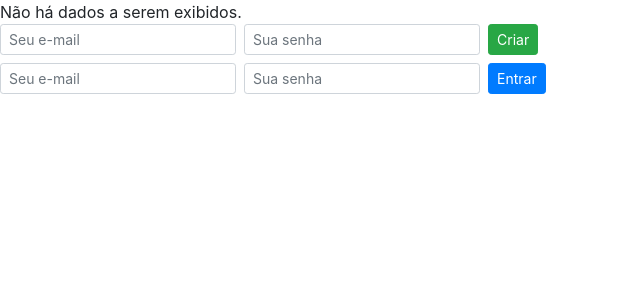
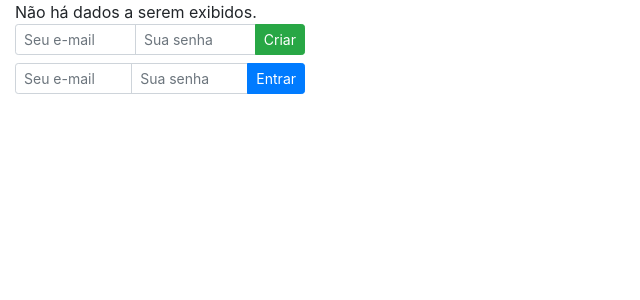
Before and after one commit to andrebomalves/comentaki-andre, a React (Create React App) app: page / in a window 1280 px wide. Shown: the top 300 px of the page, without its empty margins (0-640 px from the left). Built offline with nearby package versions, Linux system fonts and the light colour scheme; no server answers; the database is empty.

Commit message:
fim da estilizacao

```diff
--- a/src/App.js
+++ b/src/App.js
@@ -11,7 +11,7 @@ function App() {
 
   return (
     <AuthProvider>
-    <div>
+    <div className='col-3'>
       <NewComment />
       <Comments />
       <CreateUser />
--- a/src/Comments.js
+++ b/src/Comments.js
@@ -15,11 +15,14 @@ function Comments() {
   }
 
   return (
-    <ul class='list-group' >{
+    <div>
+    <ul className='list-group' style={{ height: 300, overflowY:'scroll' }} >{
     ids.map((id) => {
       return <Comment key={id} comment={data[id]} />
     }) }
     </ul>
+    <br />
+    </div>
   )
 }
 
--- a/src/CreateUser.js
+++ b/src/CreateUser.js
@@ -16,13 +16,14 @@ function CreateUser() {
   }
 
   return (
-    <div className='form-inline'>
+    <div className='input-group'>
       {auth.createUser.createUserState.error !== '' &&
         <p>{auth.createUser.createUserState.error}</p>
       }
-      <div>
-        <input type='text' className="form-control form-control-sm mb-2 mr-sm-2"  placeholder='Seu e-mail' value={form.email} onChange={onChange('email')} />
-        <input type='password' className="form-control form-control-sm mb-2 mr-sm-2"  placeholder='Sua senha' value={form.passwd} onChange={onChange('passwd')} />
+      <input type='text' className="form-control form-control-sm mb-2 "  placeholder='Seu e-mail' value={form.email} onChange={onChange('email')} />
+        <input type='password' className="form-control form-control-sm mb-2 "  placeholder='Sua senha' value={form.passwd} onChange={onChange('passwd')} />
+
+      <div className='input-group-append'>
         <button className='btn btn-sm btn-success mb-2' onClick={() => { auth.createUser.createUser(form.email, form.passwd) }}>Criar</button>
       </div>
     </div>
--- a/src/NewComment.js
+++ b/src/NewComment.js
@@ -32,7 +32,7 @@ function NewComment() {
     <div class="input-group mb-3">
       <textarea type="text" value={comment} onChange={evt => { setComment(evt.target.value) }} class="form-control" placeholder="Escreva aqui seu comentário" />
       <div class="input-group-append">
-        <button class="btn btn-outline-primary" onClick={createComment} type="button" id="button-addon2">Botão</button>
+        <button class="btn btn-primary" onClick={createComment} type="button" >Comentar</button>
       </div>
     </div>
   )
--- a/src/SignInUser.js
+++ b/src/SignInUser.js
@@ -3,26 +3,26 @@ import { AuthContext } from './auth'
 
 function SingInUser() {
   const auth = useContext(AuthContext)
-  const [form, setForm] = useState({email:'', passwd:''});
+  const [form, setForm] = useState({ email: '', passwd: '' });
   const onChange = campo => evt => {
     setForm({
       ...form,
-      [campo]:evt.target.value
+      [campo]: evt.target.value
     })
   }
 
-  if(auth.user !== null){
+  if (auth.user !== null) {
     return null
   }
 
   return (
-    <div className="form-inline">
+    <div className="input-group">
       {auth.signInUser.signInUserState.error !== '' &&
         <p>{auth.signInUser.signInUserState.error}</p>
       }
-      <div>
-        <input type='text' className="form-control form-control-sm mb-2 mr-sm-2" placeholder='Seu e-mail' value={form.email} onChange={onChange('email')} />
-        <input type='password' className="form-control form-control-sm mb-2 mr-sm-2" placeholder='Sua senha' value={form.passwd} onChange={onChange('passwd')} />
+      <input type='text' className="form-control form-control-sm mb-2" placeholder='Seu e-mail' value={form.email} onChange={onChange('email')} />
+      <input type='password' className="form-control form-control-sm mb-2" placeholder='Sua senha' value={form.passwd} onChange={onChange('passwd')} />
+      <div className='input-group-append'>
         <button className='btn btn-sm btn-primary mb-2' onClick={() => { auth.signInUser.signInUser(form.email, form.passwd) }}>Entrar</button>
       </div>
     </div>
--- a/src/UserInfo.js
+++ b/src/UserInfo.js
@@ -22,14 +22,14 @@ function UserInfo() {
   }
 
   return (
-    <div className='form-inline'>
-      <div>
-        <p>Olá {displayName} !</p>
-        <input type='text' className="form-control form-control-sm mb-2 mr-sm-2" defaultValue={newDisplayName || displayName} onChange={(evt) => setNewDisplayName(evt.target.value)} />
-        <button className='btn btn-primary btn-sm mb-2' onClick={save} >Save Display Name</button>
-        <button className='btn btn-secondy btn-sm mb-2' onClick={auth.signOut} >Sair</button>
+
+    <div className="input-group mb-3">
+    <input type="text" className="form-control" placeholder="" defaultValue={newDisplayName || displayName} onChange={(evt) => setNewDisplayName(evt.target.value)} />
+      <div className="input-group-append">
+        <button className="btn btn-outline-primary" onClick={save} type="button">Alterar Nome</button>
+        <button className="btn btn-outline-primary" onClick={auth.signOut} type="button">Sair</button>
       </div>
-    </div>
+      </div>
   )
 }
 
```
